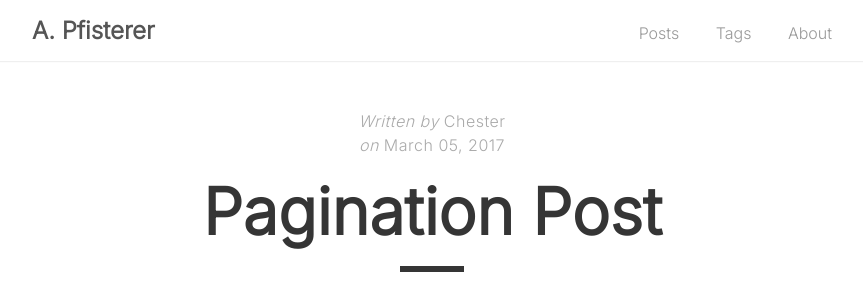
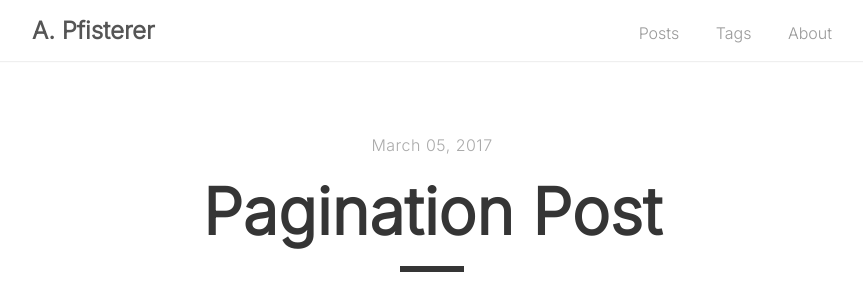
Before and after one commit to adripfi/adripfi.github.io, a Jekyll site: the page built from _posts/2017-03-05-pagination-post.md, in a window 1280 px wide. Shown: the top 305 px of the page, without its empty margins (208-1071 px from the left). Built offline with Jekyll 4.4.1, drawn with Linux system fonts in a browser that asks for light colours.

Commit message:
Update post.html

```diff
--- a/_layouts/post.html
+++ b/_layouts/post.html
@@ -4,16 +4,17 @@
 
 <div class="post">
   <div class="post-info">
+    <!--
     <span>Written by</span>
     {% if page.author %}
         {{ page.author }}
     {% else %}
         {{ site.author.name }}
     {% endif %}
-
+    -->
     {% if page.date %}
       <br>
-      <span>on&nbsp;</span><time datetime="{{ page.date }}">{{ page.date | date: "%B %d, %Y" }}</time>
+      <time datetime="{{ page.date }}">{{ page.date | date: "%B %d, %Y" }}</time>
     {% endif %}
   </div>
 
```
